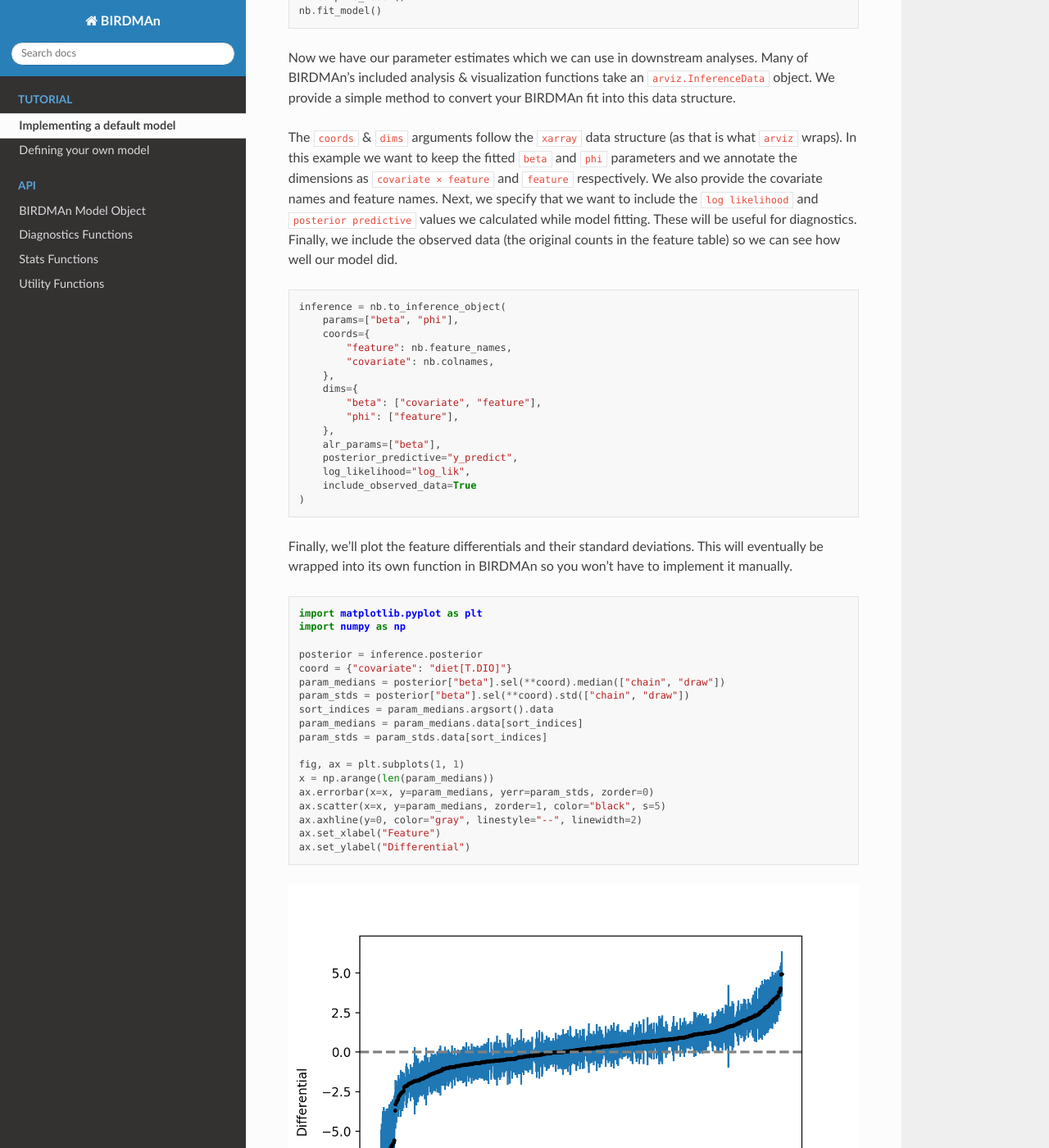
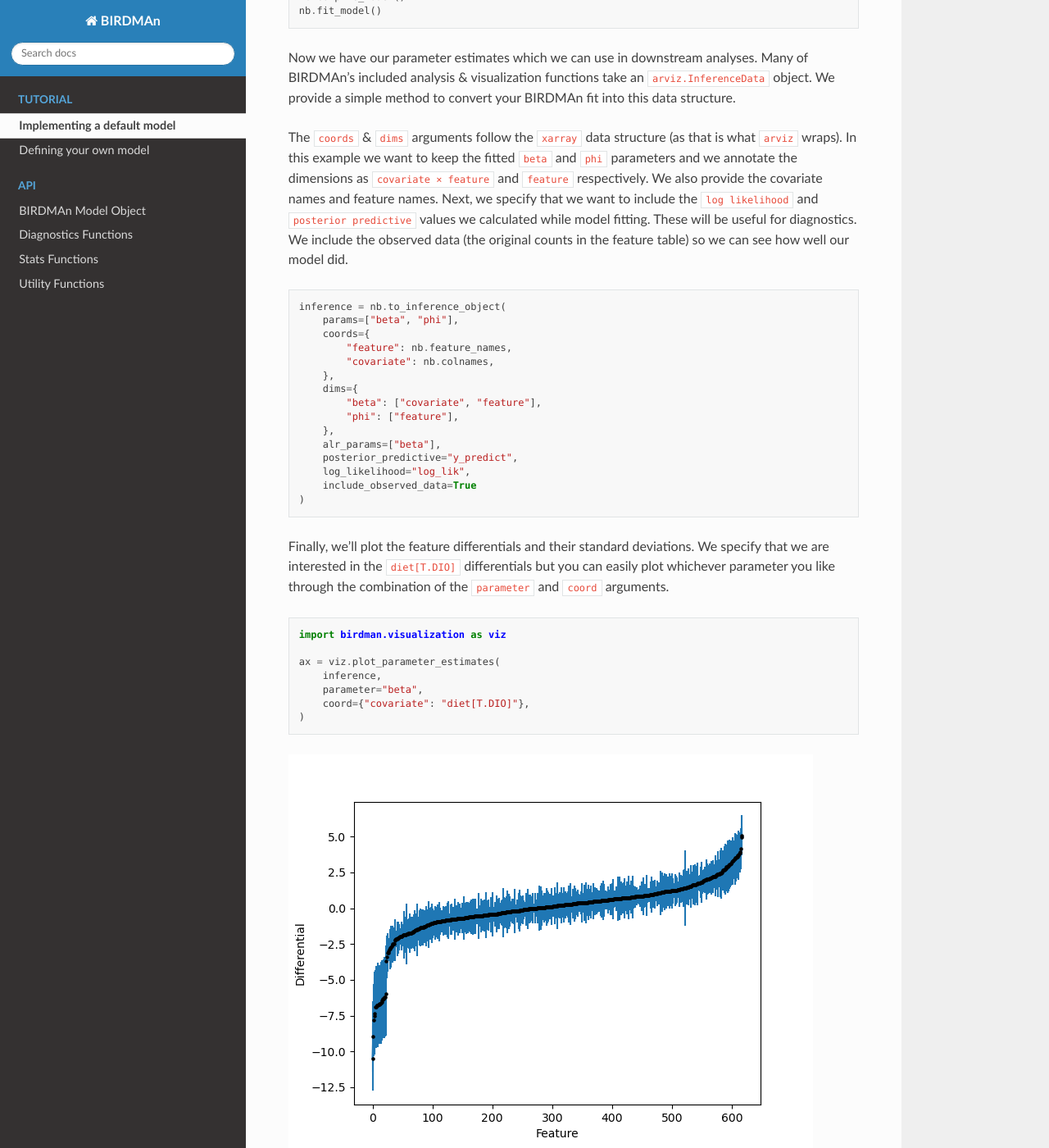
Before and after one commit to biocore/BIRDMAn, a Sphinx documentation site: the page built from docs/default_model_example.rst, in a window 1280 px wide and 1400 px high, scrolled down 1394 px. Shown: the whole window at 82% size. Built offline with Sphinx 7.4.7 and the Read the Docs theme 2.0.0, drawn with Linux system fonts in a browser that asks for light colours.

Commit message:
docs update

```diff
--- a/docs/default_model_example.rst
+++ b/docs/default_model_example.rst
@@ -65,7 +65,7 @@ We then have to compile and fit our model. This is very straightforward in BIRDM
 
 Now we have our parameter estimates which we can use in downstream analyses. Many of BIRDMAn's included analysis & visualization functions take an ``arviz.InferenceData`` object. We provide a simple method to convert your BIRDMAn fit into this data structure.
 
-The ``coords`` & ``dims`` arguments follow the ``xarray`` data structure (as that is what ``arviz`` wraps). In this example we want to keep the fitted ``beta`` and ``phi`` parameters and we annotate the dimensions as ``covariate × feature`` and ``feature`` respectively. We also provide the covariate names and feature names. Next, we specify that we want to include the ``log likelihood`` and ``posterior predictive`` values we calculated while model fitting. These will be useful for diagnostics. Finally, we include the observed data (the original counts in the feature table) so we can see how well our model did.
+The ``coords`` & ``dims`` arguments follow the ``xarray`` data structure (as that is what ``arviz`` wraps). In this example we want to keep the fitted ``beta`` and ``phi`` parameters and we annotate the dimensions as ``covariate × feature`` and ``feature`` respectively. We also provide the covariate names and feature names. Next, we specify that we want to include the ``log likelihood`` and ``posterior predictive`` values we calculated while model fitting. These will be useful for diagnostics. We include the observed data (the original counts in the feature table) so we can see how well our model did.
 
 .. code-block:: python
 
@@ -85,27 +85,16 @@ The ``coords`` & ``dims`` arguments follow the ``xarray`` data structure (as tha
         include_observed_data=True
     )
 
-Finally, we'll plot the feature differentials and their standard deviations. This will eventually be wrapped into its own function in BIRDMAn so you won't have to implement it manually.
+Finally, we'll plot the feature differentials and their standard deviations. We specify that we are interested in the ``diet[T.DIO]`` differentials but you can easily plot whichever parameter you like through the combination of the ``parameter`` and ``coord`` arguments.
 
 .. code-block:: python
 
-    import matplotlib.pyplot as plt
-    import numpy as np
+    import birdman.visualization as viz
 
-    posterior = inference.posterior
-    coord = {"covariate": "diet[T.DIO]"}
-    param_medians = posterior["beta"].sel(**coord).median(["chain", "draw"])
-    param_stds = posterior["beta"].sel(**coord).std(["chain", "draw"])
-    sort_indices = param_medians.argsort().data
-    param_medians = param_medians.data[sort_indices]
-    param_stds = param_stds.data[sort_indices]
-
-    fig, ax = plt.subplots(1, 1)
-    x = np.arange(len(param_medians))
-    ax.errorbar(x=x, y=param_medians, yerr=param_stds, zorder=0)
-    ax.scatter(x=x, y=param_medians, zorder=1, color="black", s=5)
-    ax.axhline(y=0, color="gray", linestyle="--", linewidth=2)
-    ax.set_xlabel("Feature")
-    ax.set_ylabel("Differential")
+    ax = viz.plot_parameter_estimates(
+        inference,
+        parameter="beta",
+        coord={"covariate": "diet[T.DIO]"},
+    )
 
 .. image:: imgs/example_differentials.png
```
Also changed, not shown: docs/imgs/example_differentials.png, 4 other files.
